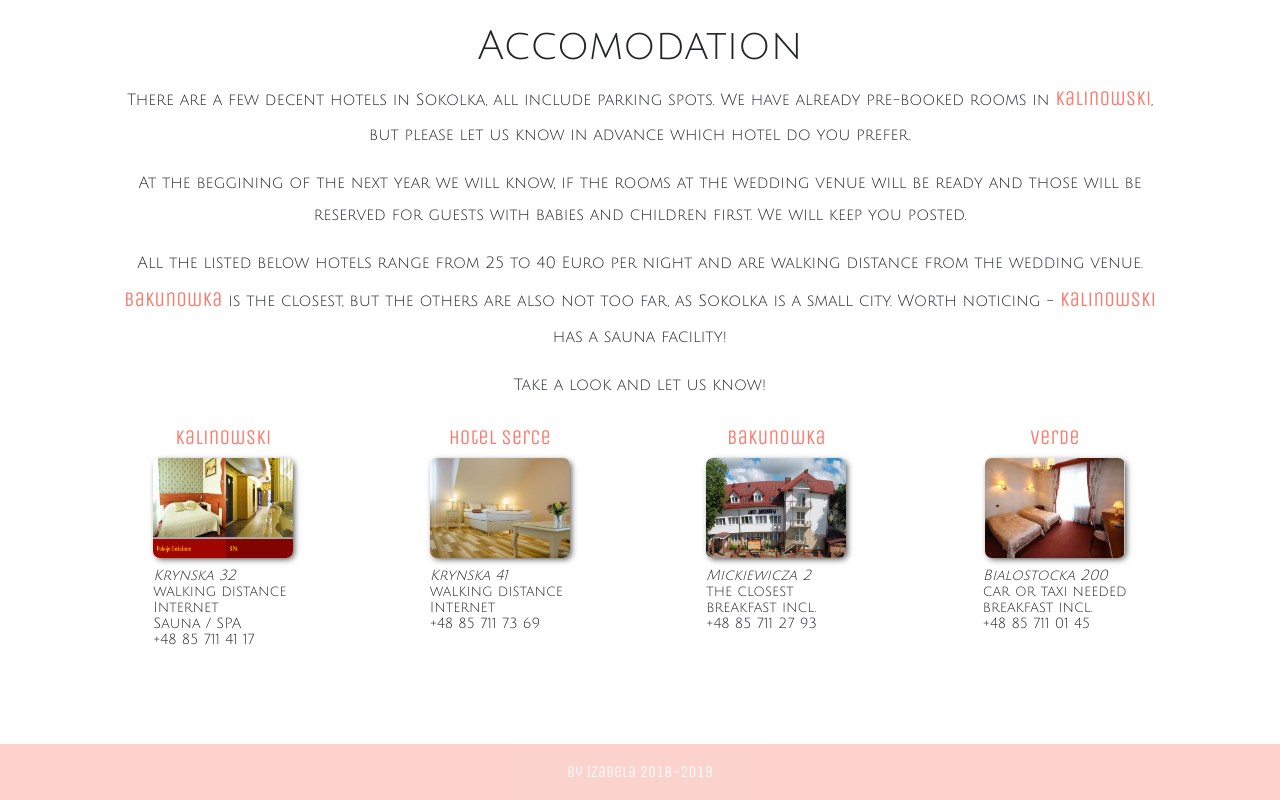
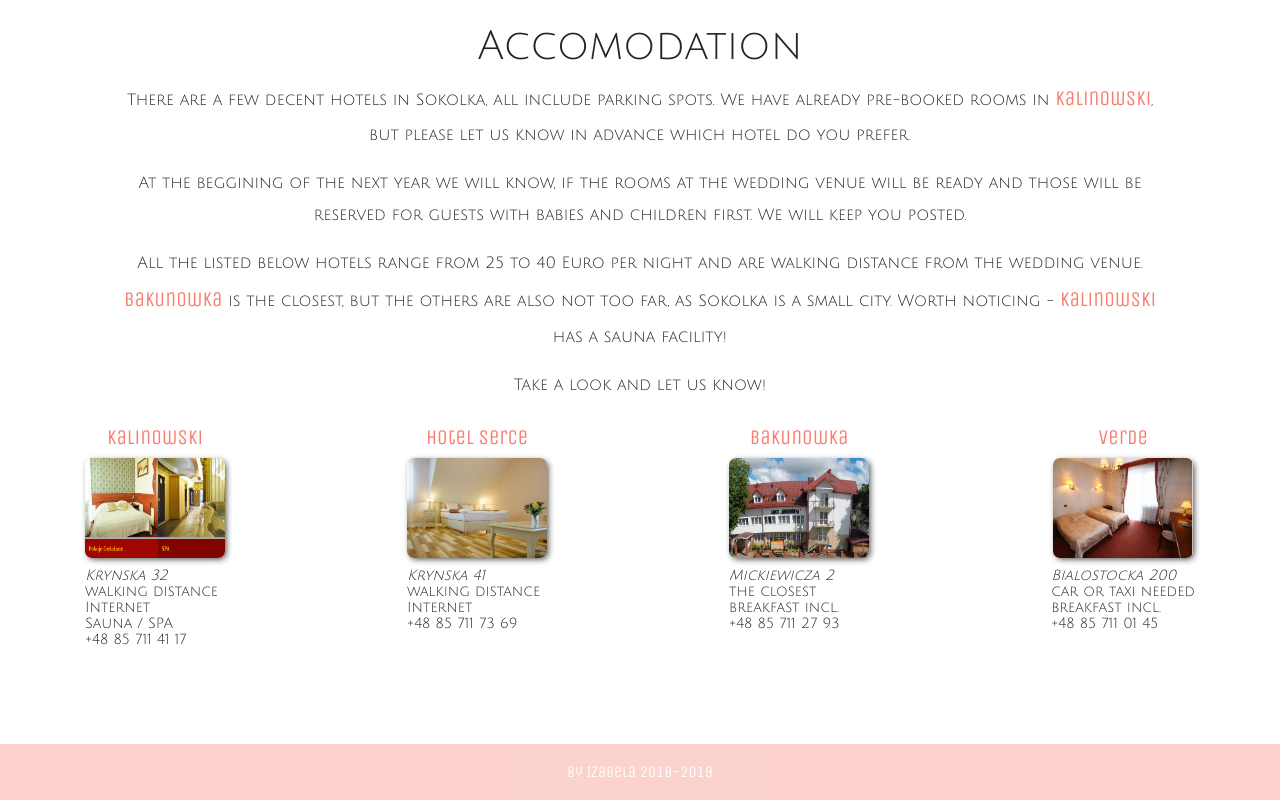
Before and after one commit to niza25/wedding_page, a website: page index.html in a window 1280 px wide. Shown: the part 4984-5784 px from the top of the page. Drawn offline with nearby package versions, Linux system fonts and the light colour scheme.

Commit message:
small changes

```diff
--- a/index.html
+++ b/index.html
@@ -144,7 +144,7 @@
 			<p>Take a look and let us know!</p>
 		</div>
 
-		<div id="hotels-container" class="container d-flex justify-content-around">
+		<div id="hotels-container" class="container d-flex justify-content-between">
 
 			<div class="hotel-option d-block d-sm-inline-block mx-auto mx-sm-0">
 				<a href="http://www.kalinowski-hotel.pl/index.php/styles" target="_blank">
```
